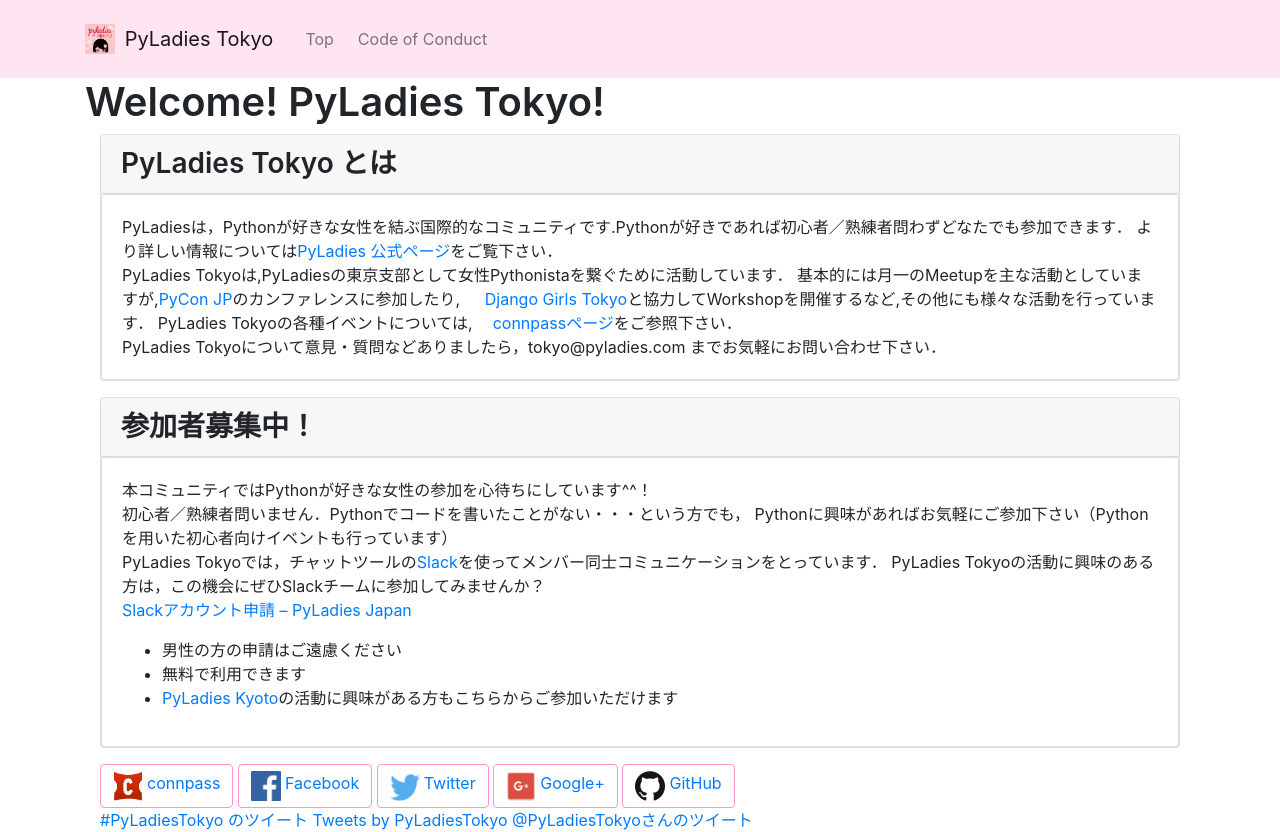
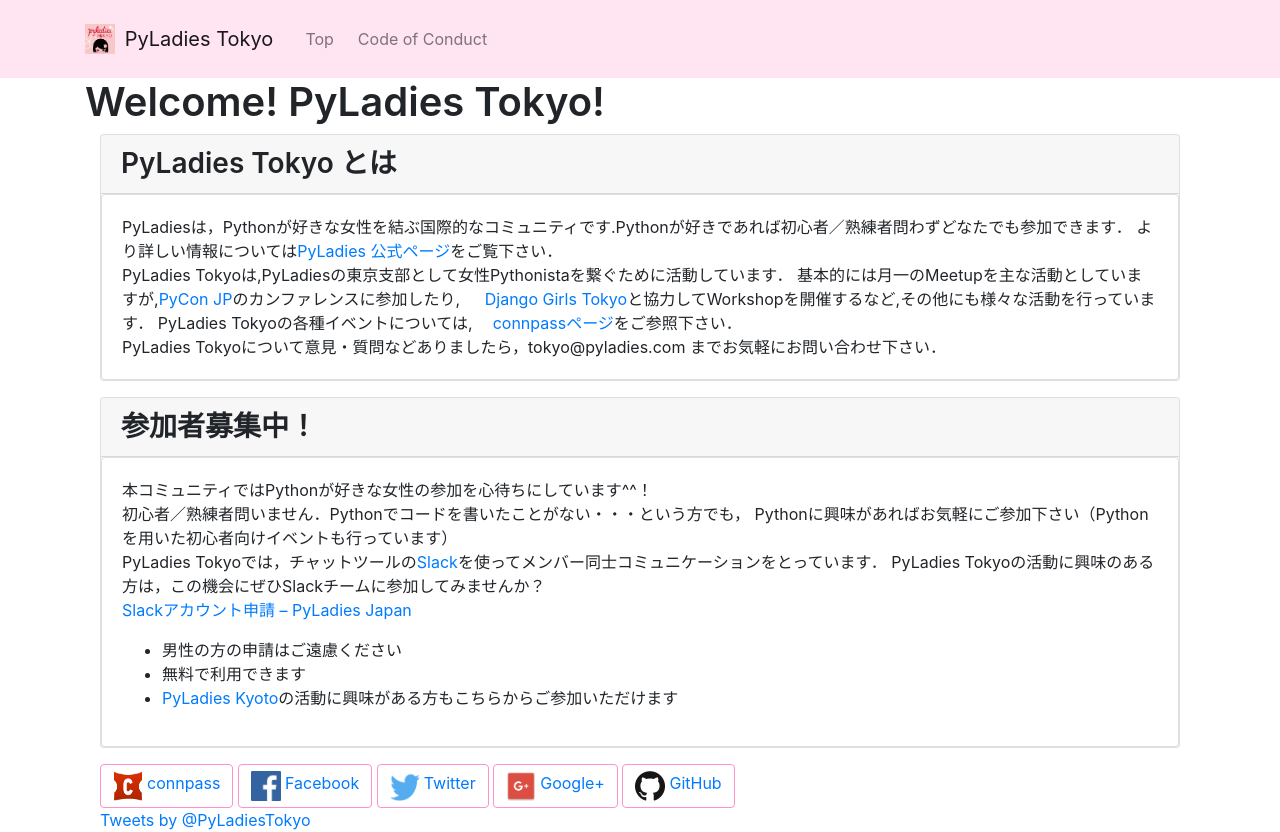
Before and after one commit to okusama27/PyLadiesTokyo.github.io, a plain HTML site: page index.html in a window 1280 px wide. Drawn offline with Linux system fonts and the light colour scheme.

Commit message:
change @pyladiestokyo tweets

```diff
--- a/index.html
+++ b/index.html
@@ -147,10 +147,8 @@
         </button>
     </div>
     <div class="col-12">
-        <a class="twitter-timeline"  href="https://twitter.com/hashtag/PyLadiesTokyo" data-widget-id="644514201038262272">#PyLadiesTokyo のツイート</a>
-        <a class="twitter-timeline" href="https://twitter.com/PyLadiesTokyo?ref_src=twsrc%5Etfw">Tweets by PyLadiesTokyo</a> <script async src="https://platform.twitter.com/widgets.js" charset="utf-8"></script>
-        <a class="twitter-timeline"  href="https://twitter.com/PyLadiesTokyo" data-widget-id="644512196920111104">@PyLadiesTokyoさんのツイート</a>
-        <script>!function(d,s,id){var js,fjs=d.getElementsByTagName(s)[0],p=/^http:/.test(d.location)?'http':'https';if(!d.getElementById(id)){js=d.createElement(s);js.id=id;js.src=p+"://platform.twitter.com/widgets.js";fjs.parentNode.insertBefore(js,fjs);}}(document,"script","twitter-wjs");</script>
+        <a class="twitter-timeline" data-lang="en" data-height="600" data-theme="light" href="https://twitter.com/PyLadiesTokyo?ref_src=twsrc%5Etfw">Tweets by @PyLadiesTokyo</a> <script async src="https://platform.twitter.com/widgets.js" charset="utf-8"></script>
+
     </div>
 </div>
 
```
